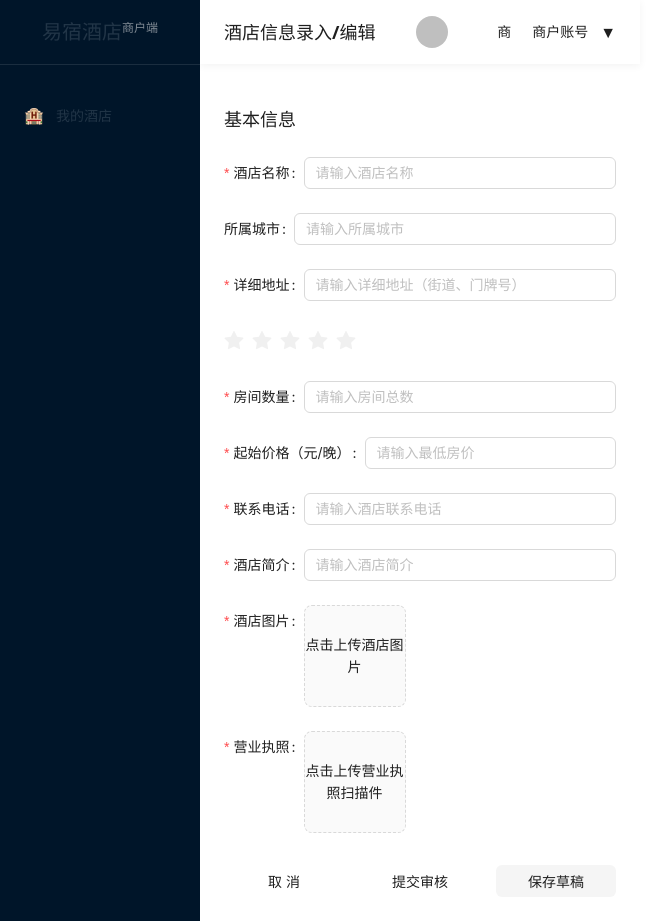
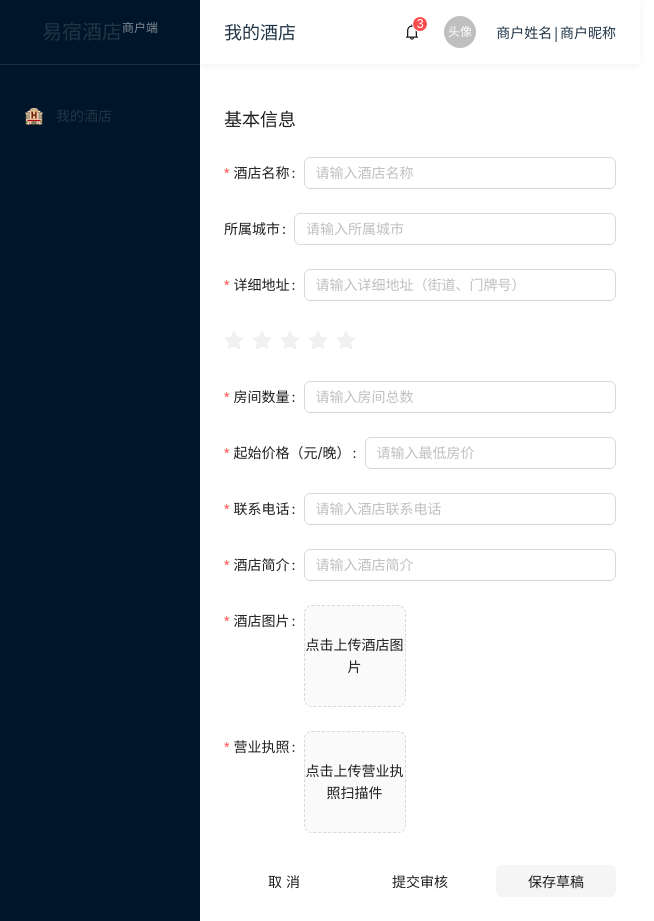
Before and after one commit to qianlinnian/Ctrip_frontend_project, a React (Vite) app in the folder management/: page /merchant-dashboard/new in a window 1280 px wide. Shown: the whole page, without its empty margins (0-654 px from the left). Built offline with nearby package versions, Linux system fonts and the light colour scheme.

Commit message:
feat:侧边栏和顶部导航栏拆分为组件

```diff
--- a/management/src/components/ctripheader.jsx
+++ b/management/src/components/ctripheader.jsx
@@ -1,20 +1,72 @@
-import {react} from 'react';
-import { Layout, Menu, Breadcrumb, Input, Button, Space } from 'antd';
+import React, { useState } from 'react';
+import { Layout, Menu, Breadcrumb, Input, Button, Space, Avatar, Select, Badge, Dropdown } from 'antd';
+
+import { BellOutlined } from '@ant-design/icons';
+
 
 const { Sider , Header} = Layout;
 
-const CtripHeader = () => (
+
+function fetchAvatar() {
+    console.log('fetching avatar...')
+    apiService.fetchUserInfo().then(data => {
+    setUserInfo(data);
+
+    });
+
+}
+
+function handleMenuClick(key) {
+    console.log('click', item.key);
+    switch(key) {
+        case 'logout':
+            message.info('退出登入');
+            break;
+    }
+}
+
+function handeLogout() {
+    localStorage.clear()
+    window.location.href = '/login';
+}
+
+const CtripHeader = () => {
+    const [title, setTitle] = useState('');
+    const [userInfo, setUserInfo] = useState({
+        username: localStorage.getItem('username') || '商户昵称',
+        name: localStorage.getItem('name') || '商户姓名',
+    });
+    const userMenuItem = [
+        { key: 'logout', label: '退出登入' }
+    ];
+
+
+
+    return (
     <Header class="admin-header">
     <div class="header-left">
         <h2 class="page-title">我的酒店</h2>
     </div>
     <div class="header-right">
-                        <div class="header-user" onclick="showUserMenu()">
-                            <div class="user-avatar">商户头像</div>
-                            <span class="user-name">商户账号</span>
-                            <span>▼</span>
+        {/* 通知图标 */}
+        <Badge count={3} size="small">
+            <BellOutlined style={{ fontSize: '16px' }} />
+        </Badge>
+
+        {/* 下拉菜单 */}
+        <Dropdown
+            menu={{items: userMenuItem, onClick: handleMenuClick}}
+            placement="bottomRight"
+            trigger={['hover']}
+        >
+            <div className="header-user" style={{cursor: 'pointer', display: 'flex', alignItems: 'center'}}>
+                <Avatar class="user-avatar">头像</Avatar>
+                <span className="user-name" style={{ marginLeft: '8px' }}>
+                    {userInfo.name}|{userInfo.username}
+                </span>
             </div>
+        </Dropdown>
     </div>
     </Header>
-);
+)}
 export default CtripHeader;
--- a/management/src/pages/hotel/merchant-hotel-form.jsx
+++ b/management/src/pages/hotel/merchant-hotel-form.jsx
@@ -1,5 +1,7 @@
 import react, { useState, useEffect } from 'react';
 import { useParams } from 'react-router-dom';
+import CtripHeader from '../../components/ctripheader';
+import CtripSider from '../../components/ctripsider';
 import { Avatar, Layout, Form, Button, Input, Rate, Upload } from 'antd'
 
 
@@ -51,38 +53,13 @@ const MerchantHotelForm = () => {
             <div className="admin-layout">
 
                 {/* <!-- 侧边栏 --> */}
-                <Sider className="admin-sidebar">
-                    <div className="sidebar-header">
-                        <h1 className="sidebar-logo">易宿酒店</h1>
-                        <p style={{ fontSize: '12px', color: 'rgba(255,255,255,0.5)', marginTop: '4px' }}>商户端</p>
-                    </div>
-                    <nav className="sidebar-menu">
-                        <div className="menu-item active">
-                            <span className="menu-icon">🏨</span>
-                            <span>我的酒店</span>
-                        </div>
-                    </nav>
-                </Sider>
+                <CtripSider />
 
                 {/* <!-- 主内容区 -->   */}
                 <main className="admin-main">
 
                     {/* <!-- 顶部栏 --> */}
-                    <Header className="admin-header">
-                        <div className="header-left">
-                            <h2 className="page-title">酒店信息录入/编辑</h2>
-                        </div>
-                        <div className="header-right">
-                            <Avatar alt='用户头像' src=''/>
-                        </div>
-                        <div className="header-right">
-                            <div className="header-user" onclick="showUserMenu()">
-                                <div className="user-avatar">商</div>
-                                <span className="user-name">商户账号</span>
-                                <span>▼</span>
-                            </div>
-                        </div>
-                    </Header>
+                    <CtripHeader />
 
                     {/* <!-- 内容区 --> */}
                     <Content className="admin-content">
--- a/management/src/services/api.js
+++ b/management/src/services/api.js
@@ -51,6 +51,21 @@ class ApiService {
             throw error;
         }
     }
+
+
+    async fetchUserInfo() {
+        try {
+            const response = await fetch(`${MOCK_BASE_URL}/user/info`)
+            if (!response.ok) {
+                throw new Error(response.statusText);
+            }
+            const data = await response.json();
+            return data
+        } catch (error) {
+            console.error(error);
+            throw error;
+        }
+    }
 }
 
 const apiService = new ApiService();
```
Also changed, not shown: management/src/components/avatar.jsx (added, +31 -0 lines). Lines whose indentation alone changed are shown as unchanged.
